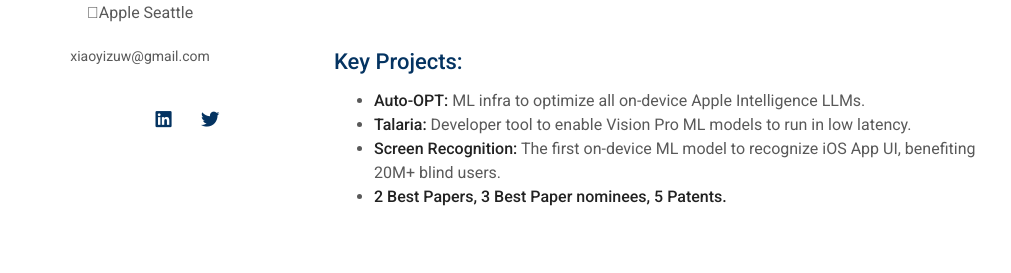
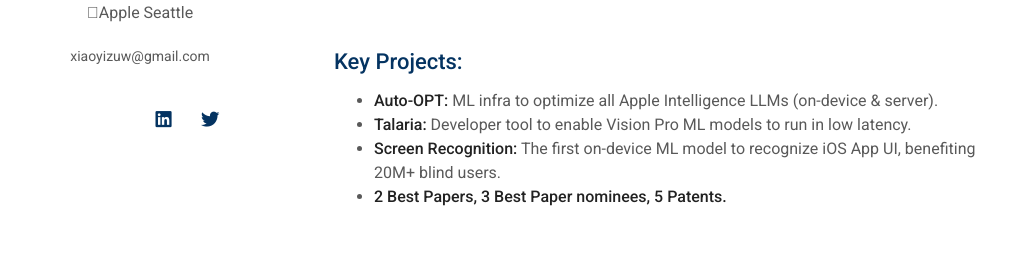
Before and after one commit to xiaoyizuw/personal-site, a Jekyll site: the page built from index.md, in a window 1280 px wide and 900 px high. Shown: the part 425-698 px from the top of the window, without its empty margins (136-1147 px from the left). Built offline with Jekyll 4.4.1, drawn with Linux system fonts in a browser that asks for light colours; nearby versions of some CDN libraries; a style sheet for code colours, icons or effects is not loaded; our own code applies the rules of GitHub Pages for plain Markdown files.

Commit message:
Update index.md

```diff
--- a/index.md
+++ b/index.md
@@ -13,7 +13,7 @@ Research Interests: **ML Developer Tools**, ML Model Optimization, UI Accessibil
 <br>
 
 ## Key Projects:
-- **Auto-OPT:** ML infra to optimize all on-device Apple Intelligence LLMs.
+- **Auto-OPT:** ML infra to optimize all Apple Intelligence LLMs (on-device & server).
 - **Talaria:** Developer tool to enable Vision Pro ML models to run in low latency.
 - **Screen Recognition:** The first on-device ML model to recognize iOS App UI, benefiting 20M+ blind users.
 - **2 Best Papers, 3 Best Paper nominees, 5 Patents.**
```
